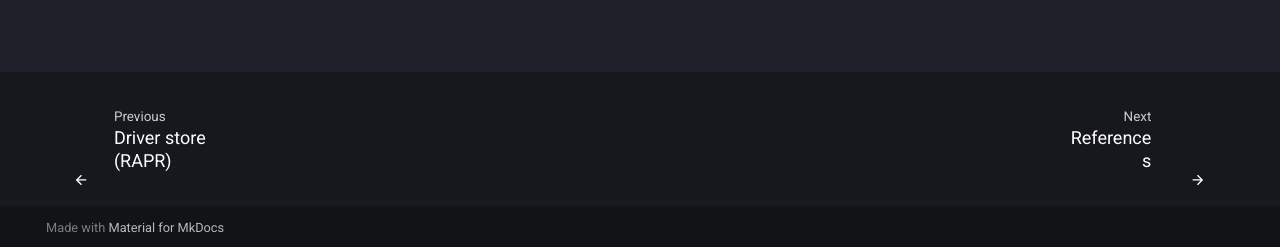
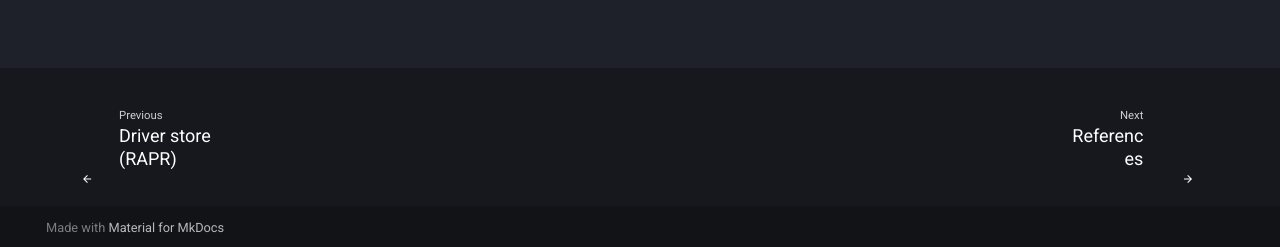
Before and after one commit to emilwojcik93/rog-allyx-rc72la-win11-manual, an MkDocs documentation site: the page built from docs/winget-profile.md, in a window 1280 px wide. Shown: the part 650-897 px from the top of the page. Built offline with MkDocs 1.6.1 and Material for MkDocs 9.7.7, drawn with Linux system fonts in a browser that asks for light colours; comment, search, counter and statistics services are not loaded.

Commit message:
Footer nav: wider field, smaller fluid title font, word-friendly wrap
Co-authored-by: Cursor <cursoragent@cursor.com>

```diff
--- a/docs/stylesheets/extra.css
+++ b/docs/stylesheets/extra.css
@@ -6,14 +6,14 @@
   }
 }
 
-/* Fluid type scale (rem + vw); no fixed px lengths */
+/* Fluid type scale (rem + vw); titles intentionally smaller than before */
 :root {
-  --footer-nav-label: clamp(0.5rem, 0.32rem + 0.55vw, 0.68rem);
-  --footer-nav-title: clamp(0.55rem, 0.38rem + 0.65vw, 0.8rem);
-  --footer-nav-pad-block: clamp(0.12rem, 0.08rem + 0.35vw, 0.28rem);
-  --footer-nav-pad-inline: clamp(0.25rem, 0.15rem + 0.6vw, 0.55rem);
-  --footer-nav-gap: clamp(0.12rem, 0.06rem + 0.45vw, 0.35rem);
-  --footer-row-gap: clamp(0.2rem, 0.12rem + 0.5vw, 0.45rem);
+  --footer-nav-label: clamp(0.42rem, 0.28rem + 0.45vw, 0.58rem);
+  --footer-nav-title: clamp(0.46rem, 0.3rem + 0.48vw, 0.62rem);
+  --footer-nav-pad-block: clamp(0.14rem, 0.1rem + 0.35vw, 0.32rem);
+  --footer-nav-pad-inline: clamp(0.35rem, 1.25vw, 0.9rem);
+  --footer-nav-gap: clamp(0.15rem, 0.5vw, 0.45rem);
+  --footer-row-gap: clamp(0.35rem, 1.5vw, 1rem);
 }
 
 /* Desktop: slide header + section tabs off-screen when scrolling down */
@@ -36,11 +36,14 @@
   }
 }
 
-/* Footer prev/next: smaller fluid type; titles wrap instead of truncating */
-.md-footer__inner {
+/* Footer prev/next: wider row than default content grid */
+.md-footer .md-footer__inner {
+  max-width: min(100%, min(72rem, 96vw));
+  width: 100%;
+  margin-inline: auto;
   gap: var(--footer-row-gap);
   padding-block: var(--footer-nav-pad-block);
-  padding-inline: clamp(0.25rem, 2vw, 1rem);
+  padding-inline: clamp(0.35rem, 3vw, 1.35rem);
 }
 
 .md-footer__link {
@@ -50,9 +53,10 @@
   min-width: 0;
   max-width: none;
   font-size: var(--footer-nav-title);
-  line-height: 1.28;
-  overflow-wrap: anywhere;
-  word-break: break-word;
+  line-height: 1.3;
+  /* Prefer whole words; break only when the column is still too narrow */
+  overflow-wrap: break-word;
+  word-break: normal;
 }
 
 .md-footer__title {
@@ -60,8 +64,8 @@
   white-space: normal;
   overflow: visible;
   text-overflow: unset;
-  overflow-wrap: anywhere;
-  word-break: break-word;
+  overflow-wrap: break-word;
+  word-break: normal;
 }
 
 .md-footer__direction {
```
